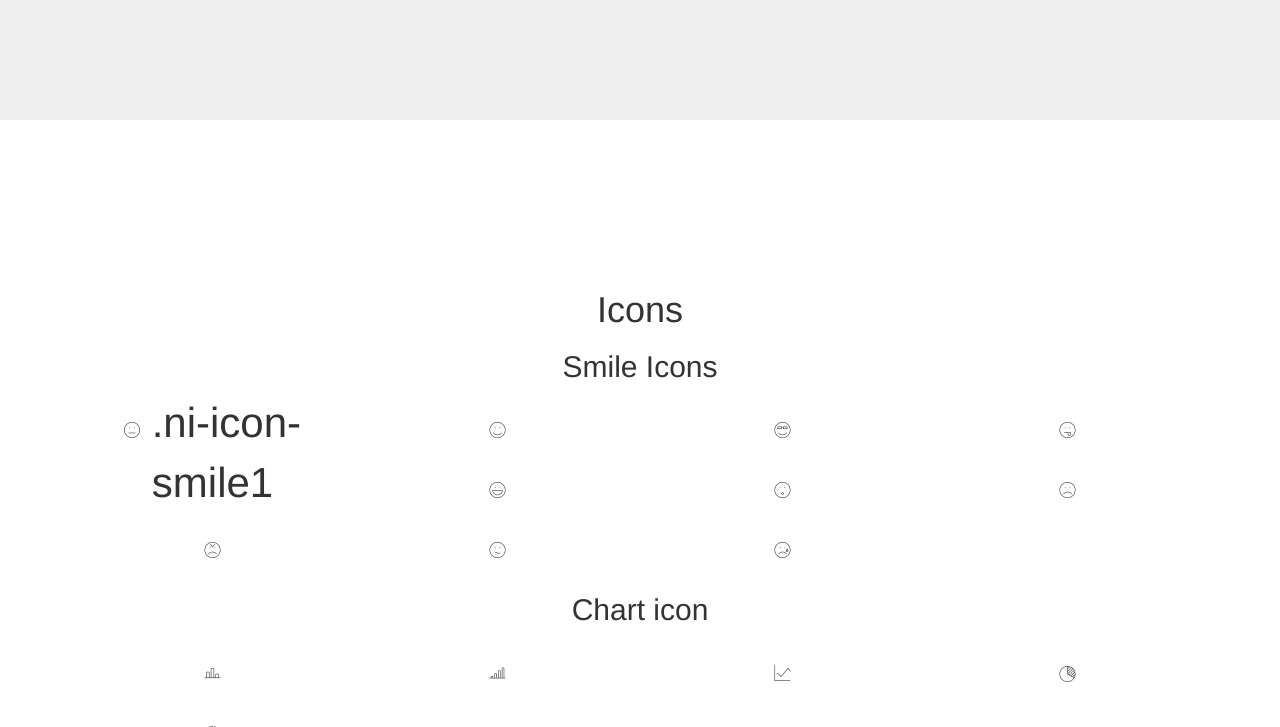
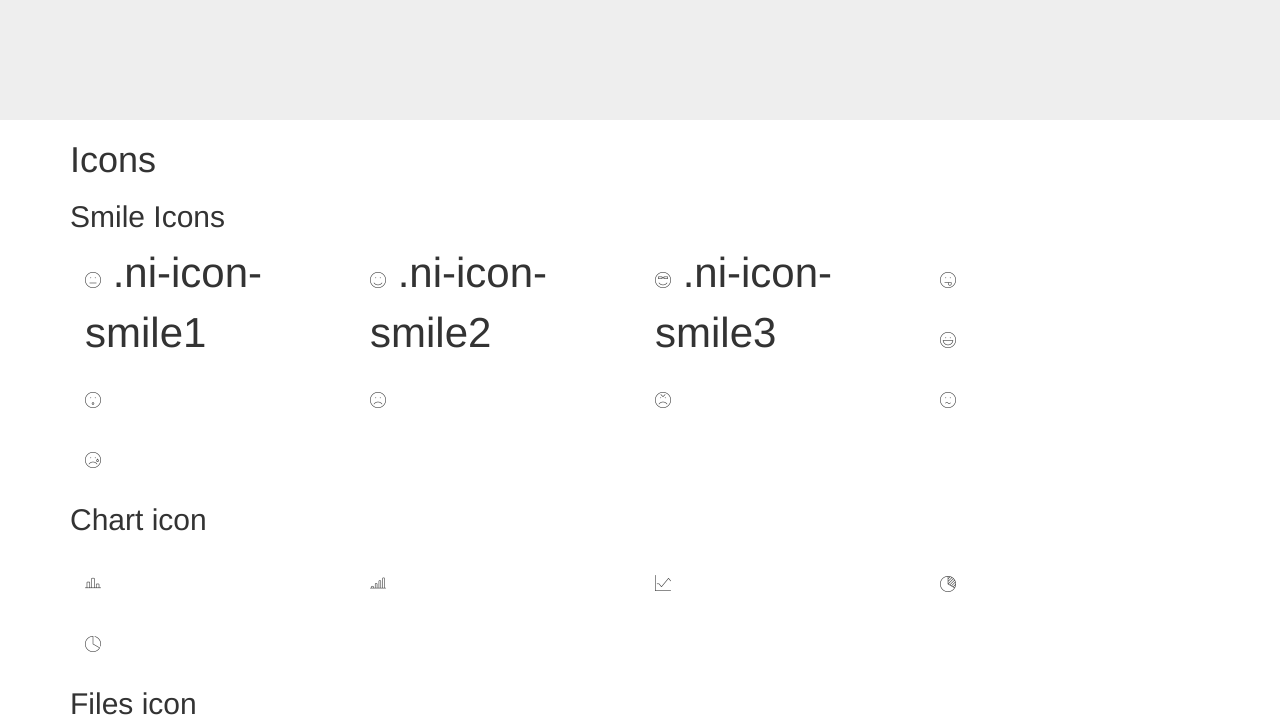
Before and after one commit to SubSmith/Neoteric-Font-Icons, a plain HTML site: page index.html in a window 1280 px wide. Shown: the part 1480-2207 px from the top of the page. Drawn offline with Linux system fonts and the light colour scheme.

Commit message:
Update index.html

```diff
--- a/index.html
+++ b/index.html
@@ -57,7 +57,7 @@
                         <a class="page-scroll" href="#about">About</a>
                     </li>
                     <li>
-                        <a class="page-scroll" href="#services">Icons</a>
+                        <a class="page-scroll" href="#icon">Icons</a>
                     </li>
                     <li>
                         <a class="page-scroll" href="#contact">Contact</a>
@@ -94,7 +94,7 @@
     </section>
 
     <!-- Services Section -->
-    <section id="services" class="services-section">
+    <section id="icon" class="icon-section">
         <div class="container icon-s3">
             <div class="row">
                 <div class="col-lg-12">
@@ -102,44 +102,46 @@
 
                     <h2>Smile Icons</h2>
 
-                        <div class="col-md-3 col-sm-4">
+                        <div class="pad col-md-3 col-sm-4">
                             <span class="ni ni-icon-smile1"></span>
                             <span>.ni-icon-smile1</span>
                         </div>
 
-                        <div class="col-md-3 col-sm-4">
+                        <div class="pad col-md-3 col-sm-4">
                             <span class="ni ni-icon-smile2"></span>
+                            <span>.ni-icon-smile2</span>
                         </div>
 
-                        <div class="col-md-3 col-sm-4">
+                        <div class="pad col-md-3 col-sm-4">
                             <span class="ni ni-icon-smile3"></span>
+                            <span>.ni-icon-smile3</span>
                         </div>
 
-                        <div class="col-md-3 col-sm-4">
+                        <div class="pad col-md-3 col-sm-4">
                             <span class="ni ni-icon-smile4"></span>
                         </div>
 
-                        <div class="col-md-3 col-sm-4">
+                        <div class="pad col-md-3 col-sm-4">
                             <span class="ni ni-icon-smile5"></span>
                         </div>
 
-                        <div class="col-md-3 col-sm-4">
+                        <div class="pad col-md-3 col-sm-4">
                             <span class="ni ni-icon-smile6"></span>
                         </div>
 
-                        <div class="col-md-3 col-sm-4">
+                        <div class="pad col-md-3 col-sm-4">
                             <span class="ni ni-icon-smile7"></span>
                         </div>
 
-                        <div class="col-md-3 col-sm-4">
+                        <div class="pad col-md-3 col-sm-4">
                             <span class="ni ni-icon-smile8"></span>
                         </div>
 
-                        <div class="col-md-3 col-sm-4">
+                        <div class="pad col-md-3 col-sm-4">
                             <span class="ni ni-icon-smile9"></span>
                         </div>
 
-                        <div class="col-md-3 col-sm-4">
+                        <div class="pad col-md-3 col-sm-4">
                             <span class="ni ni-icon-smile10"></span>
                         </div>
                 </div>
```
